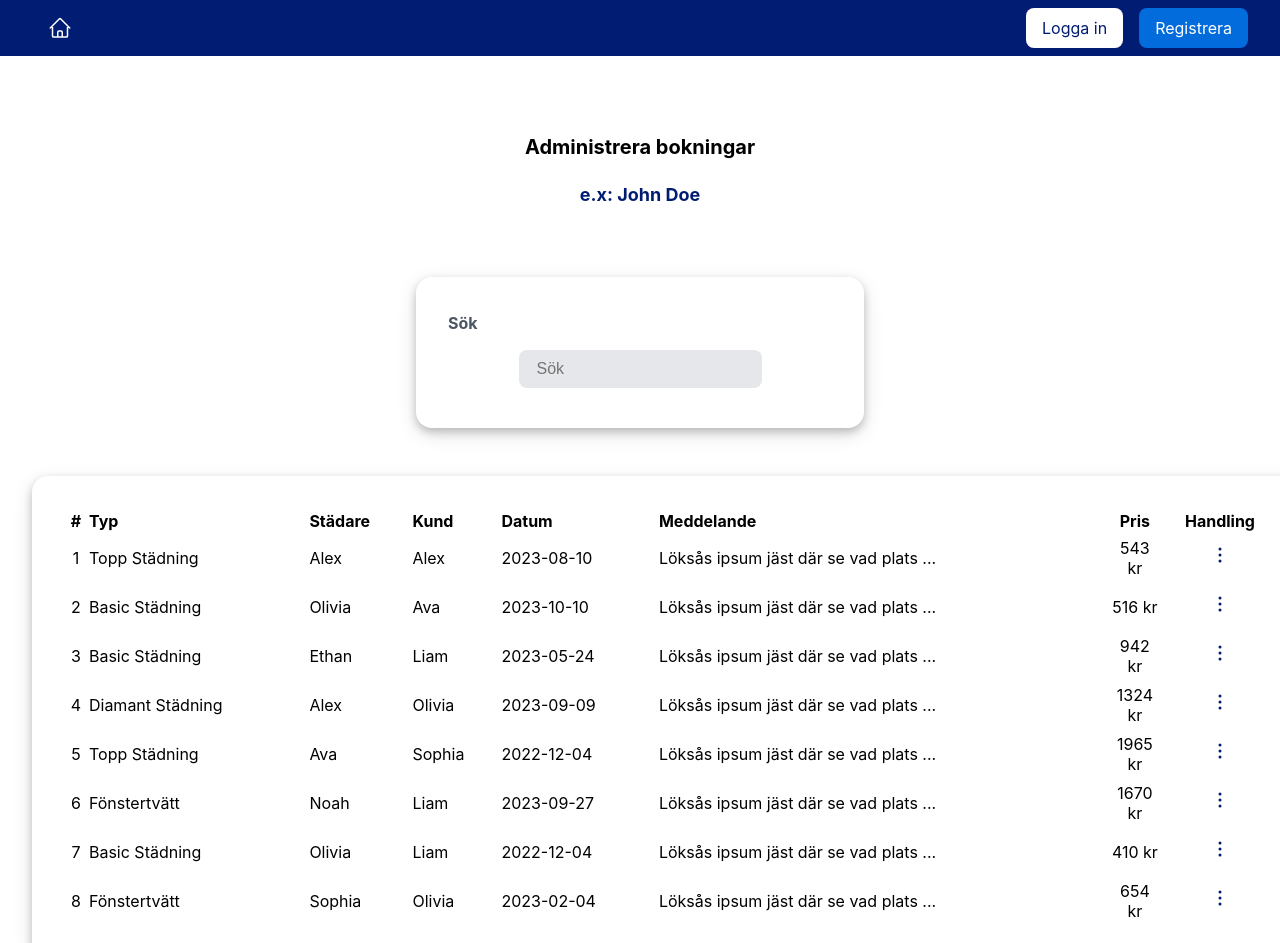
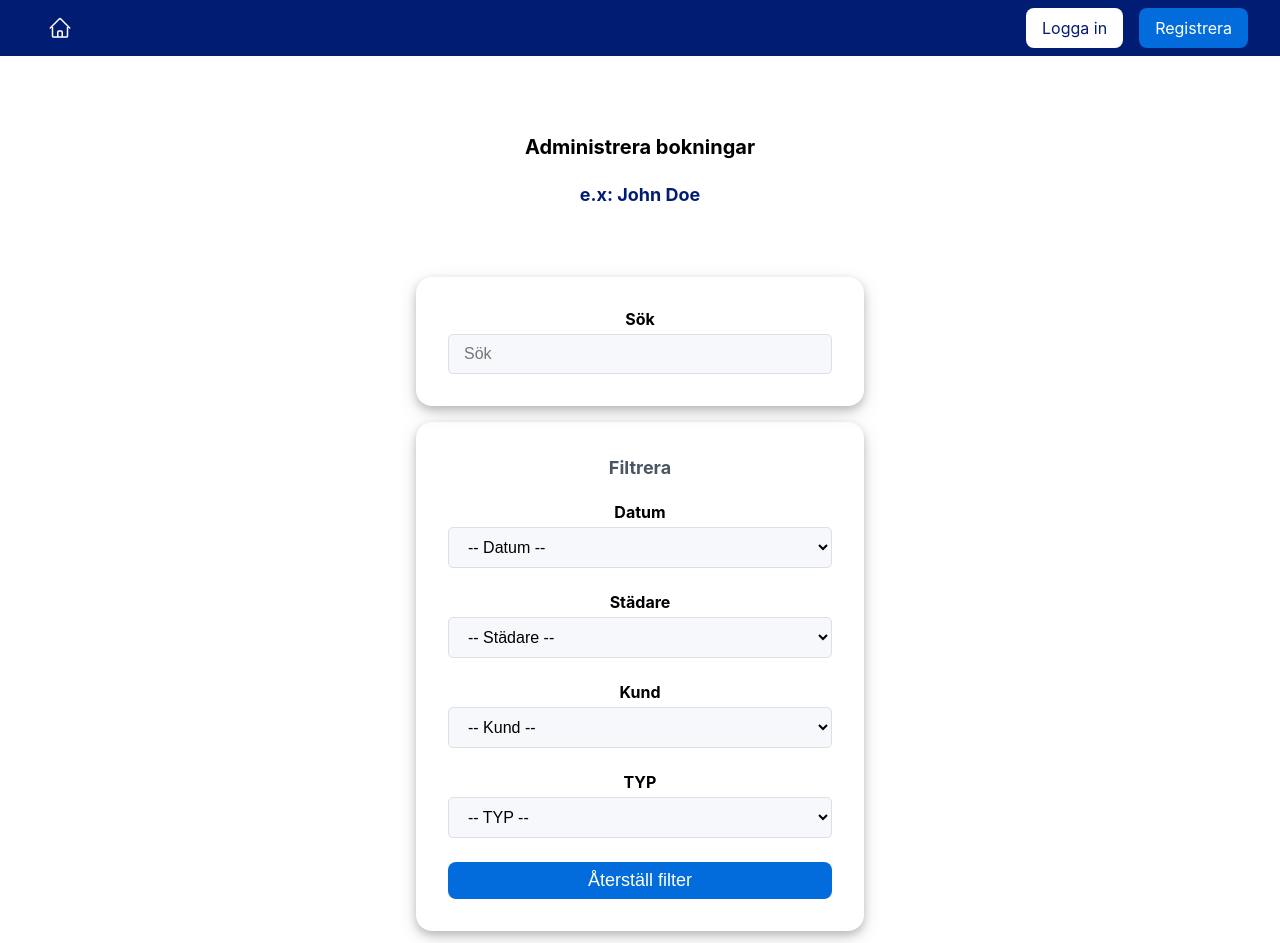
Before and after one commit to SevRostomyan/bookitfrontend, a React (Create React App) app: page /booking-admin-panel in a window 1280 px wide. Shown: the top 943 px of the page. Built offline with nearby package versions, Linux system fonts and the light colour scheme.

Commit message:
Administrera bokningar, Lagt till sök och filter-funktioner för att enkelt hitta specifika bokningar.

```diff
--- a/src/Components/Admin/BookingAdminPanel.jsx
+++ b/src/Components/Admin/BookingAdminPanel.jsx
@@ -1,11 +1,58 @@
 import React, {Component} from 'react';
 
 class BookingAdminPanel extends Component {
+    constructor(props) {
+        super(props);
+        this.state = {
+            search: '',
+            dateFilter: '',
+            userFilter: '',
+            customerFilter: '',
+            typeFilter: '',
+            errors: {
+                search: '',
+                dateFilter: '',
+                userFilter: '',
+                customerFilter: '',
+                typeFilter: '',
+            },
+        };
+    }
+
+    resetFilters = () => {
+        this.setState({
+            search: '',
+            dateFilter: '',
+            userFilter: '',
+            customerFilter: '',
+            typeFilter: '',
+        });
+    };
+
+    handleInputChange = (e) => {
+        const {name, value} = e.target;
+        this.setState({[name]: value});
+    };
+
     items = fakeItems();
 
     cleaningTypes = ["Basic Städning", "Topp Städning", "Diamant Städning", "Fönstertvätt"];
 
     render() {
+        const uniqueUsers = [...new Set(this.items.map(item => item.user))];
+        const uniqueCustomers = [...new Set(this.items.map(item => item.customer))];
+        const uniqueDates = [...new Set(this.items.map(item => item.date))];
+
+        const filteredItems = this.items.filter(item => {
+            const searchFilter = item.message.toLowerCase().includes(this.state.search.toLowerCase());
+            const dateFilter = !this.state.dateFilter || item.date === this.state.dateFilter;
+            const userFilter = !this.state.userFilter || item.user === this.state.userFilter;
+            const customerFilter = !this.state.customerFilter || item.customer === this.state.customerFilter;
+            const typeFilter = !this.state.typeFilter || item.type === this.state.typeFilter;
+
+            return searchFilter && dateFilter && userFilter && customerFilter && typeFilter;
+        });
+
         return (
             <div>
                 <h1 className="text-xl">Administrera bokningar</h1>
@@ -14,19 +61,101 @@ class BookingAdminPanel extends Component {
                 <h2 className="text-lg text-primary"> e.x: John Doe</h2>
 
                 <section className="md-flex items-center w-full max-w-7xl px-8 py-12 mx-auto box-border">
-                    <div className="auth-form w-full max-w-md mx-auto px-8">
+                    <div className="w-full max-w-md mx-auto px-8">
                         <div className="card ">
-                            <form className="search-form">
+                            <form>
                                 <label htmlFor="seatch">Sök</label>
                                 <input
-                                    value=""
-                                    className="form-input"
+                                    value={this.state.search}
+                                    className="form-input w-full box-border"
                                     id="seatch"
                                     type="text"
                                     name="seatch"
                                     placeholder="Sök"
                                 />
                             </form>
+                        </div>
+
+                        <div className="card mt-4">
+                            <h2 className="text-lg text-gray-600 mt-0">Filtrera</h2>
+
+                            <div className="pb-2 mt-4">
+                                <div className="form-input">
+                                    <label>Datum</label>
+                                    <select
+                                        name="dateFilter"
+                                        value={this.state.dateFilter}
+                                        onChange={this.handleInputChange}
+                                    >
+                                        <option value="" disabled>-- Datum --</option>
+                                        {uniqueDates.map((date, index) => (
+                                            <option key={index} value={date}>
+                                                {date}
+                                            </option>
+                                        ))}
+                                    </select>
+                                </div>
+                            </div>
+
+                            <div className="pb-2 mt-4">
+                                <div className="form-input">
+                                    <label>Städare</label>
+                                    <select
+                                        name="userFilter"
+                                        value={this.state.userFilter}
+                                        onChange={this.handleInputChange}
+                                    >
+                                        <option value="" disabled>-- Städare --</option>
+                                        {uniqueUsers.map((user, index) => (
+                                            <option key={index} value={user}>
+                                                {user}
+                                            </option>
+                                        ))}
+                                    </select>
+                                </div>
+                            </div>
+
+                            <div className="pb-2 mt-4">
+                                <div className="form-input">
+                                    <label>Kund</label>
+                                    <select
+                                        name="customerFilter"
+                                        value={this.state.customerFilter}
+                                        onChange={this.handleInputChange}
+                                    >
+                                        <option value="" disabled>-- Kund --</option>
+                                        {uniqueCustomers.map((customer, index) => (
+                                            <option key={index} value={customer}>
+                                                {customer}
+                                            </option>
+                                        ))}
+                                    </select>
+                                </div>
+                            </div>
+
+                            <div className="pb-2 mt-4">
+                                <div className="form-input">
+                                    <label>TYP</label>
+                                    <select
+                                        name="typeFilter"
+                                        value={this.state.typeFilter}
+                                        onChange={this.handleInputChange}
+                                    >
+                                        <option value="" disabled>-- TYP --</option>
+                                        {this.cleaningTypes.map((item, index) => (
+                                            <option key={index} value={item}>
+                                                {item}
+                                            </option>
+                                        ))}
+                                    </select>
+                                </div>
+                            </div>
+
+                            <div className="mt-4">
+                                <button className="button button-secondary" onClick={this.resetFilters}>
+                                    Återställ filter
+                                </button>
+                            </div>
                         </div>
                     </div>
                 </section>
@@ -47,7 +176,7 @@ class BookingAdminPanel extends Component {
                             </tr>
                             </thead>
                             <tbody>
-                            {this.items.map((item, index) => (
+                            {filteredItems.map((item, index) => (
                                 <tr key={index} data-index={index}>
                                     <td>{item.id}</td>
                                     <td className="text-left">{item.type}</td>
```
